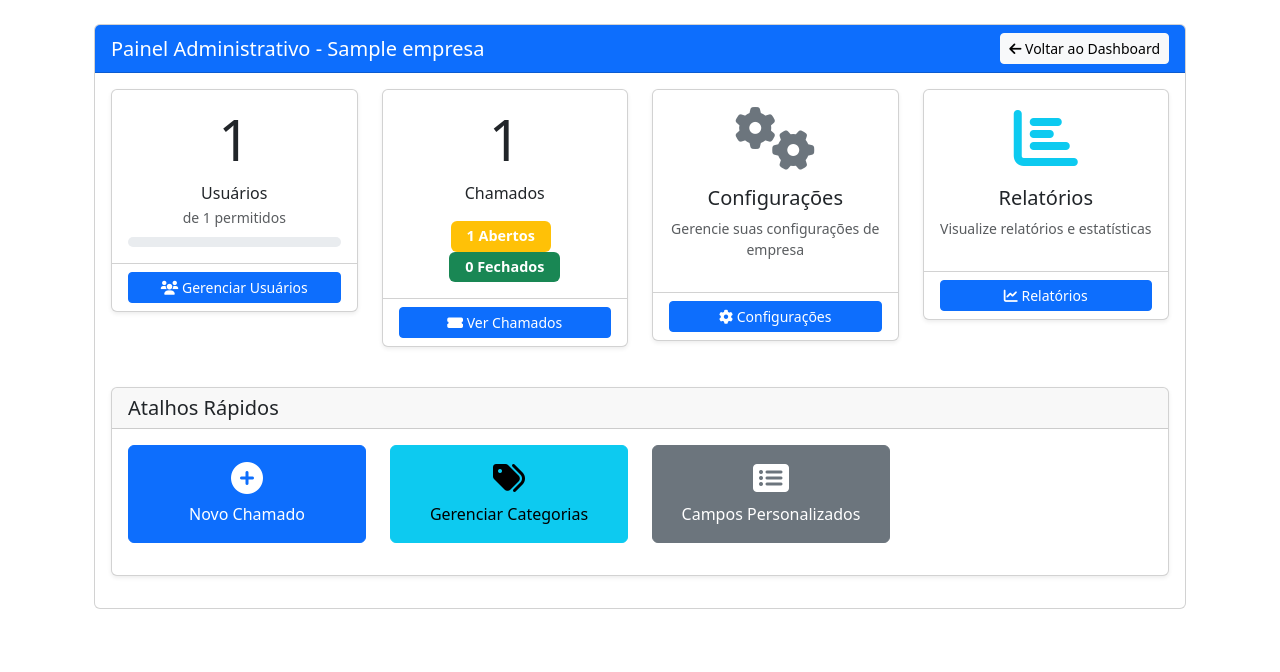
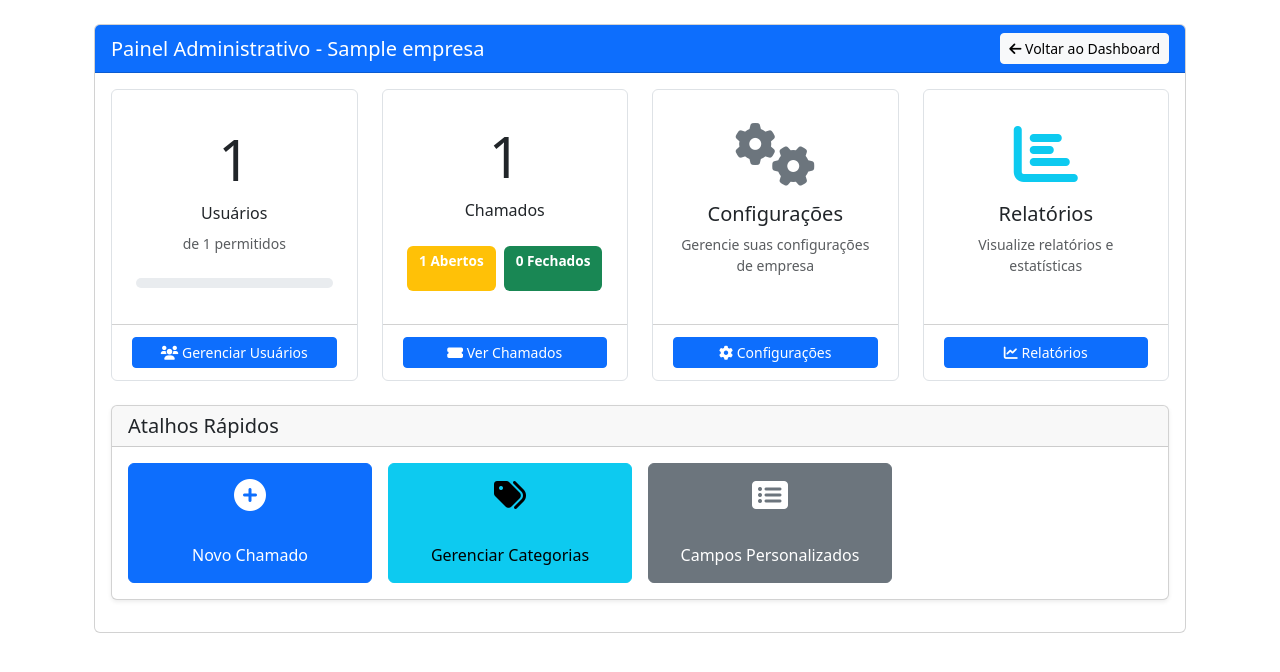
Before and after one commit to marques823/helpdesk, a Django app: page /tickets/empresa-admin/ in a window 1280 px wide. Shown: the part 56-728 px from the top of the page. Run offline with Django 5.2, Linux system fonts and the light colour scheme; a user stored in the database is signed in; tables that the repository leaves empty hold one stand-in row (values such as "Sample post"); parts of the project's set-up code (start-up, migrations or seed data) failed here and were passed over.

Commit message:
Melhorias de interface: padronização de cards, remoção de movimentos indesejados e reorganização do layout

```diff
--- a/tickets/templates/tickets/empresa_admin/categorias_list.html
+++ b/tickets/templates/tickets/empresa_admin/categorias_list.html
@@ -48,11 +48,9 @@
                                     </td>
                                     <td>
                                         {% if categoria.icone %}
-                                            <i class="fas {{ categoria.icone }} fa-lg"></i>
-                                            <small class="text-muted ms-1">{{ categoria.icone }}</small>
+                                            <i class="fas {{ categoria.icone }} fa-lg" title="{{ categoria.icone }}"></i>
                                         {% else %}
-                                            <i class="fas fa-ticket-alt fa-lg"></i>
-                                            <small class="text-muted ms-1">fa-ticket-alt (padrão)</small>
+                                            <i class="fas fa-ticket-alt fa-lg" title="fa-ticket-alt (padrão)"></i>
                                         {% endif %}
                                     </td>
                                     <td>{{ categoria.ordem }}</td>
--- a/tickets/templates/tickets/empresa_admin/dashboard.html
+++ b/tickets/templates/tickets/empresa_admin/dashboard.html
@@ -17,9 +17,9 @@
                     </div>
                 </div>
                 <div class="card-body">
-                    <div class="row">
-                        <div class="col-md-3">
-                            <div class="card mb-3 shadow-sm">
+                    <div class="row row-cols-1 row-cols-md-2 row-cols-lg-4 g-4">
+                        <div class="col">
+                            <div class="card h-100 admin-card">
                                 <div class="card-body text-center">
                                     <h3 class="display-4">{{ total_usuarios }}</h3>
                                     <p class="mb-0">Usuários</p>
@@ -40,14 +40,14 @@
                                 </div>
                             </div>
                         </div>
-                        <div class="col-md-3">
-                            <div class="card mb-3 shadow-sm">
+                        <div class="col">
+                            <div class="card h-100 admin-card">
                                 <div class="card-body text-center">
                                     <h3 class="display-4">{{ total_tickets }}</h3>
                                     <p class="mb-0">Chamados</p>
-                                    <div class="mt-3">
-                                        <span class="badge bg-warning px-3 py-2 me-2">{{ tickets_abertos }} Abertos</span>
-                                        <span class="badge bg-success px-3 py-2">{{ tickets_fechados }} Fechados</span>
+                                    <div class="d-flex justify-content-center mt-3 flex-wrap gap-2">
+                                        <span class="badge bg-warning">{{ tickets_abertos }} Abertos</span>
+                                        <span class="badge bg-success">{{ tickets_fechados }} Fechados</span>
                                     </div>
                                 </div>
                                 <div class="card-footer bg-transparent">
@@ -57,8 +57,8 @@
                                 </div>
                             </div>
                         </div>
-                        <div class="col-md-3">
-                            <div class="card mb-3 shadow-sm">
+                        <div class="col">
+                            <div class="card h-100 admin-card">
                                 <div class="card-body text-center">
                                     <i class="fas fa-cogs fa-4x text-secondary mb-3"></i>
                                     <h5>Configurações</h5>
@@ -71,8 +71,8 @@
                                 </div>
                             </div>
                         </div>
-                        <div class="col-md-3">
-                            <div class="card mb-3 shadow-sm">
+                        <div class="col">
+                            <div class="card h-100 admin-card">
                                 <div class="card-body text-center">
                                     <i class="fas fa-chart-bar fa-4x text-info mb-3"></i>
                                     <h5>Relatórios</h5>
@@ -94,32 +94,32 @@
                                     <h5 class="mb-0">Atalhos Rápidos</h5>
                                 </div>
                                 <div class="card-body">
-                                    <div class="row">
+                                    <div class="row row-cols-1 row-cols-sm-2 row-cols-md-4 g-3">
                                         {% if pode_criar_mais %}
-                                        <div class="col-md-3 mb-3">
-                                            <a href="{% url 'tickets:empresa_admin_criar_usuario' %}" class="btn btn-success w-100 py-3">
+                                        <div class="col">
+                                            <a href="{% url 'tickets:empresa_admin_criar_usuario' %}" class="btn btn-success w-100 py-3 atalho-btn">
                                                 <i class="fas fa-user-plus fa-2x mb-2"></i><br>
                                                 Criar Novo Usuário
                                             </a>
                                         </div>
                                         {% endif %}
-                                        <div class="col-md-3 mb-3">
-                                            <a href="{% url 'tickets:criar_ticket' %}" class="btn btn-primary w-100 py-3">
+                                        <div class="col">
+                                            <a href="{% url 'tickets:criar_ticket' %}" class="btn btn-primary w-100 py-3 atalho-btn">
                                                 <i class="fas fa-plus-circle fa-2x mb-2"></i><br>
                                                 Novo Chamado
                                             </a>
                                         </div>
                                         {% if config.pode_criar_categorias %}
-                                        <div class="col-md-3 mb-3">
-                                            <a href="{% url 'tickets:empresa_admin_categorias' %}" class="btn btn-info w-100 py-3">
+                                        <div class="col">
+                                            <a href="{% url 'tickets:empresa_admin_categorias' %}" class="btn btn-info w-100 py-3 atalho-btn">
                                                 <i class="fas fa-tags fa-2x mb-2"></i><br>
                                                 Gerenciar Categorias
                                             </a>
                                         </div>
                                         {% endif %}
                                         {% if config.pode_criar_campos_personalizados %}
-                                        <div class="col-md-3 mb-3">
-                                            <a href="{% url 'tickets:gerenciar_campos_personalizados' empresa.id %}" class="btn btn-secondary w-100 py-3">
+                                        <div class="col">
+                                            <a href="{% url 'tickets:gerenciar_campos_personalizados' empresa.id %}" class="btn btn-secondary w-100 py-3 atalho-btn">
                                                 <i class="fas fa-list-alt fa-2x mb-2"></i><br>
                                                 Campos Personalizados
                                             </a>
@@ -153,8 +153,74 @@
 
 {% block styles %}
 <style>
+    /* Reset inicial para remover todas as transições/movimentos */
+    * {
+        transition: none !important;
+        transform: none !important;
+    }
+
     .custom-progress {
         height: 10px;
     }
+
+    /* Garantir altura fixa para os cards para uniformidade */
+    .admin-card {
+        transition: box-shadow 0.3s ease !important;
+        border: 1px solid #dee2e6;
+        height: 250px; /* Altura fixa em vez de min-height */
+        display: flex;
+        flex-direction: column;
+    }
+
+    .admin-card .card-body {
+        flex: 1;
+        display: flex;
+        flex-direction: column;
+        justify-content: center;
+        padding: 1.5rem !important;
+    }
+
+    /* Distribuição uniforme do conteúdo nos cards */
+    .admin-card h3.display-4 {
+        margin-bottom: 0.5rem;
+    }
+
+    .admin-card p.mb-0 {
+        margin-bottom: 0.5rem !important;
+    }
+
+    .admin-card .text-muted {
+        margin-bottom: 1rem;
+    }
+
+    .admin-card .card-footer {
+        padding: 0.75rem 1.25rem;
+    }
+
+    /* Aplicando transição apenas nos botões dos atalhos */
+    .atalho-btn {
+        transition: transform 0.3s ease, box-shadow 0.3s ease !important;
+        height: 120px; /* Altura fixa para os botões de atalho */
+        display: flex;
+        flex-direction: column;
+        justify-content: center;
+        align-items: center;
+    }
+
+    .atalho-btn:hover {
+        transform: translateY(-3px) !important;
+        box-shadow: 0 5px 15px rgba(0,0,0,0.1) !important;
+    }
+
+    /* Ajustes para os badges no bloco de chamados */
+    .badge {
+        padding: 0.5rem 0.75rem;
+        font-size: 0.85rem;
+    }
+
+    /* Ajustes para a área de badges de status */
+    .d-flex.justify-content-center.mt-3.flex-wrap.gap-2 {
+        min-height: 45px; /* Garante espaço suficiente para os badges */
+    }
 </style>
 {% endblock %}
```
Also changed, not shown: tickets/forms.py (+62 -22 lines), tickets/templates/tickets/dashboard.html (+129 -39 lines), tickets/templates/tickets/detalhe_ticket.html (+49 -29 lines), tickets/templates/tickets/empresa_admin/categoria_form.html (+29 -18 lines).
